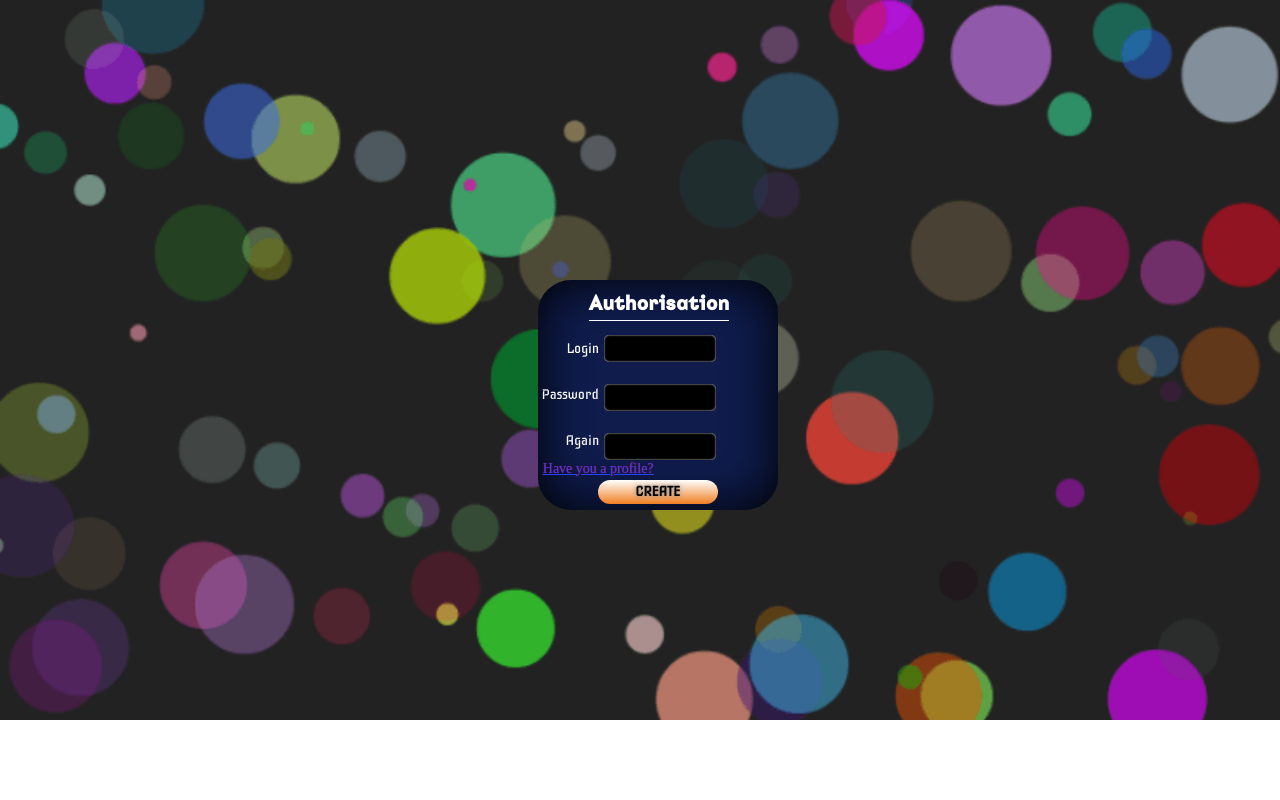
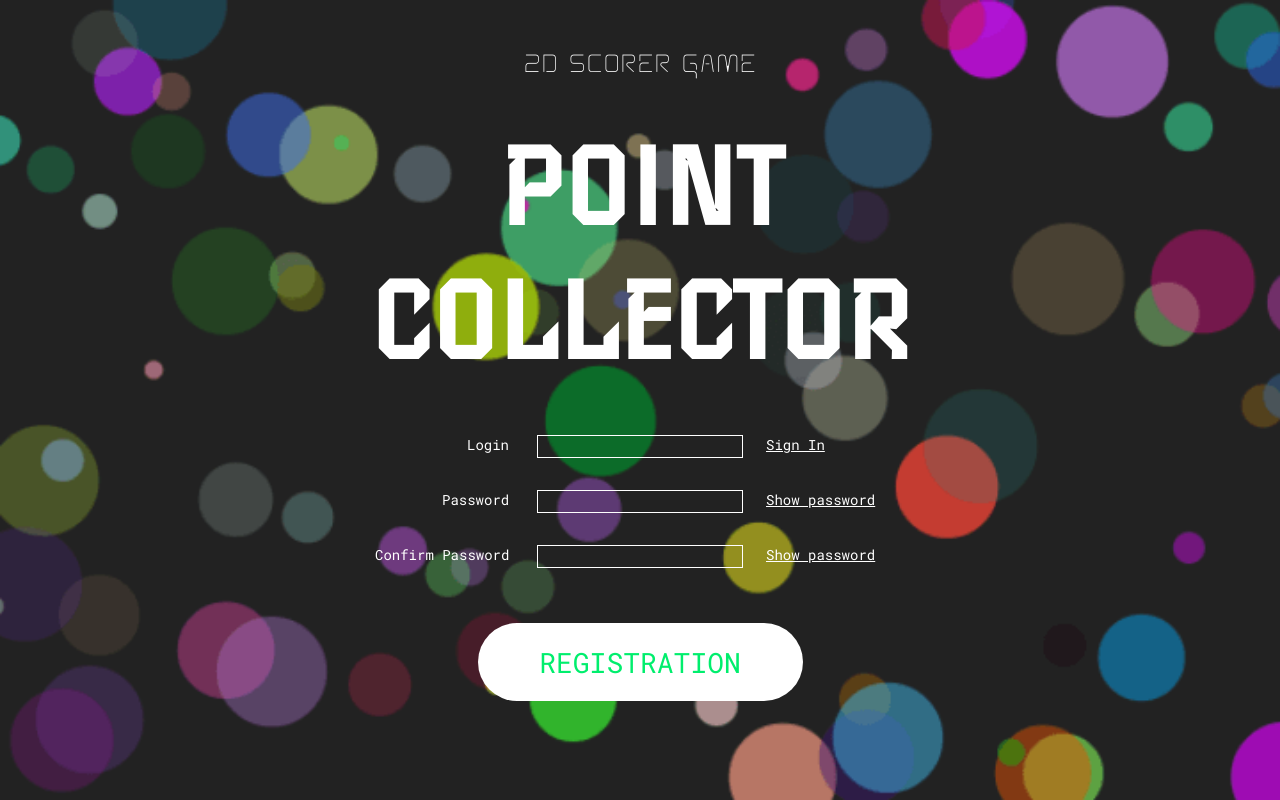
Before and after one commit to passionary/points-collector, a PHP site: page /www/index.php in a window 1280 px wide. Run offline with PHP 8.4, Linux system fonts and the light colour scheme.

Commit message:
validation changed;

```diff
--- a/www/auth.php
+++ b/www/auth.php
@@ -33,7 +33,7 @@
 			$no_let = false;
 		}else if(strlen($name) == 0)
 		{
-			$empty_name = 'Поля не должны быть пустыми!';
+			$empty_name = 'Поле не должно быть пустым!';
 			$errors[] = $empty_name;
 			$no_let = true;
 		}
@@ -44,7 +44,7 @@
 			$no_let = false;
 		}else if(strlen($password) == 0)
 		{
-			$empty_password = 'Поля не должны быть пустыми!';
+			$empty_password = 'Поле не должно быть пустым!';
 			$errors[] = $empty_password;
 			$no_let = true;
 		}
@@ -89,43 +89,34 @@
 				{
 					$Xcoord = '55.1%';
 					$Ycoord = '44%';
-					echo "<p class=\"message\" style=\"top:$Ycoord;left:$Xcoord;font-family:Bork Display;\">".array_shift($errors)."</p>";
+					echo "<p class=\"name\">".array_shift($errors)."</p>";
 				}else if ($message == $short_password)
 				{
 					$Xcoord = '55.1%';
 					$Ycoord = '52%';
-					echo "<p class=\"message\" style=\"top:$Ycoord;left:$Xcoord;font-family:Bork Display;\">".array_shift($errors)."</p>";
+					echo "<p class=\"password\">".array_shift($errors)."</p>";
 				}else if($message == $empty_name)
 				{
 					$Xcoord = '55.1%';
 					$Ycoord = '43.6%';
-					echo "<p class=\"message\" style=\"top:$Ycoord;left:$Xcoord;font-family:Bork Display;\">".array_shift($errors)."</p>";
+					echo "<p class=\"name\">".array_shift($errors)."</p>";
 				}
 				if($message == $no_coin_pswd)
 				{
 					$Xcoord = '55.1%';
 					$Ycoord = '59.3%';
-					echo "<p class=\"message\" style=\"top:$Ycoord;left:$Xcoord;font-family:Bork Display;\">".array_shift($errors)."</p>";
+					echo "<p class=\"password\">".array_shift($errors)."</p>";
 
 				}
 				if($message == $empty_name)
 				{
 					$Xcoord = '55.1%';
 					$Ycoord = '51.5%';
-					echo "<p class=\"message\" style=\"top:$Ycoord;left:$Xcoord;font-family:Bork Display;\">".array_shift($errors)."</p>";
+					echo "<p class=\"name\">".array_shift($errors)."</p>";
 				}else if ($message == $coincidenced_name)
 				{
 					$double = true;
-					echo "<p style=\"top:26%;left:42.3%;font-family:Bork Display;color:red;z-index:1000;\">Такой логин уже есть</p>";
-				}else if ($message == $coincidenced_password)
-				{
-					if($double)
-					{
-						echo "<p style=\"top:30%;left:42.3%;font-family:Bork Display;color:red;z-index:1000;\">Такой пароль уже есть</p>";
-					}else
-					{
-						echo "<p style=\"top:30%;left:42.3%;font-family:Bork Display;color:red;z-index:1000;\">Такой пароль уже есть</p>";
-					}
+					echo "<p class=\"name\">Такой логин уже есть</p>";
 				}
 			}
 		}
--- a/www/index.php
+++ b/www/index.php
@@ -7,114 +7,126 @@
         <meta charset="utf-8">
         <title>Bounce</title>
         <style>
-            .message{
+            * {
+                font-family: Roboto;
+                font-size: 14px;
+            }
+            body {
+                overflow: hidden;
+                margin:0;
+                background: url('bounces.png') no-repeat;
+                background-size: cover;
+                min-height: 100vh;
+            }
+            .name {
+                position: absolute;
+                line-height: 7px;
                 color:red;
-                font-size:7px;
+                top: 454px;
+                left: 668px;
+                font-size: 10px;
+            }
+            .password {
                 position: absolute;
-                z-index: 1000;
                 line-height: 7px;
-                width:65px;
-                margin: 0;
-                padding: 0;
-                height:22px;
+                color:red;
+                left: 668px;
+                top: 509px;
+                font-size: 10px;
             }
-            body{
-                margin: 0;
-                overflow: hidden;
+            .wrapper {
+                display: flex;
+                justify-content: center;
             }
-            img{
-                display: block;
+            .content {
+                width: 595px;
+            }
+            .margin-top-20 {
+                margin-top: 20px;
+            }
+            .title {
+                text-align: center;
+                text-transform: uppercase;
+                color: #fff;
+            }
+            .title-description {
+                margin-top: 48px;
+                font-size: 29px;
+                font-family: AunchantedXspaceThin;
+            }
+            .title-main {
+                margin-top: 43px;
+                font-size: 110px;
+                font-family: arbat;
+                margin-bottom: 45px;
+            }
+            .submit-form {
+                display: flex;
+                flex-direction: column;
+                align-items: center;
+            }
+            .data-container {
+                display: flex;
                 width: 100%;
-                height: 100%;
+                justify-content: space-between;
             }
-            #auth{
+            .labels {
+                text-align: right;
+            }
+            .input-section label {
+                color: #fff;
+            }
+            .input-section {
+                position: relative;
+                display: flex;
+                flex-direction: column;
+            }
+            .label, .action {
                 position: absolute;
-                left:42%;
-                top:35%;
-                width:240px;
-                height:230px;
-                background-color:#0f1c4c;
-                border-radius: 14%;
-                box-shadow: 0 0 50px inset;
+                white-space: nowrap;
             }
-            .auth{
-                position: absolute;
-                top:26%;
-                left:38%;
-                z-index: 100;
-                font-size:16px;
-                color:green;
+            .login-label {
+                left: -70px;
             }
-            .login{
-                color:#2942ff;
-                font-size:14px;
+            .password-label {
+                left: -95px;
+            }
+            .confirm-password-label {
+                left: -162px;
+            }
+            .login-action {
+                left: 229px;
+            }
+            .password-action {
+                left: 229px;
                 white-space: nowrap;
-                margin-left:10px;
-                position: absolute;
-                left:-2%;
-                top:78.5%;
-                text-shadow: 0 0 1px red;
             }
-            input{
-                margin-top:7px;
-                margin-bottom:15px;
-                margin-left:27.5%;
-                width:45%;
-                height:25px;
-                border:none;
-                box-shadow: 0 0 2px inset;
-                background-color:black;
-                color:white;
-                border-radius: 5px;
+            .input-section a, span {
+                color: #fff;
             }
-            h2{
-                font-size: 19px;
-                margin-top:16px;
-                padding-bottom:0;
-                margin-bottom:7px;
-                color:white;
-                margin-left:51px;
-                font-family:UltratypeBeta;
-                padding-left:0;
-                width:140px;
-                border-bottom:1px solid white;
-                padding-bottom: 5px;
+            .input-section input {
+                color: #fff;
+                background: none;
+                border: 1px solid #fff;
+                width: 200px;
             }
-            button{
-                background:linear-gradient(to top,#f07f22,white);
-                color:black;
-                text-shadow: 0 0 5px gray;
-                font-weight: bold;
-                margin-left:25%;
-                margin-top:5px;
-                border:none;
-                border-radius: 50px;
-                width:120px;
-                height:24px;
-                font-size: 14px;
-                padding-top:0;
-                font-family: arbat;
+            .submit__btn {
+                border-radius: 100px;
+                width: 325px;
+                height: 78px;
+                background: #fff;
+                color: #00EE6D;
+                font-size: 28px;
+                margin-top: 55px;
+                border: none;
                 cursor: pointer;
             }
-            p{
-                position: absolute;
-                font-size:14px;
-                color:white;
+            .margin-bottom {
+                margin-bottom: 32px;
             }
-            p:nth-child(2){
-                top:20%;
-                left:12%;
-                font-family: arbat;
-            }
-            p:nth-child(3){
-                top:40%;
-                left:4px;
-                font-family: arbat;
-            }
-            p:nth-child(4){
-                top:60%;
-                left:28px;
-                font-family: arbat;
+            @font-face {
+                font-family: Roboto;
+                src: url(RobotoMono.ttf);
             }
             @font-face{
                 font-family: arbat;
@@ -128,22 +140,36 @@
                 font-family: Bork Display;
                 src:url(17236.otf);
             }
+            @font-face{
+                font-family: AunchantedXspaceThin;
+                src:url(AunchantedXspaceThin.ttf);
+            }
         </style>
     </head>
     <body>
-        <img src="bounces.png">
-        <form method="POST" action="/index.php">
-            <div id="auth">
-                <h2>Authorisation</h2>
-                <p>Login</p>
-                <p>Password</p>
-                <p>Again</p>
-                <input type="text" name="name">
-                <input type="password" name="password">
-                <input type="password" name="password2">
-                <a href="log.php" class="login">Have you a profile?</a>
-                <button type="submit">CREATE</button>
+        <div class="wrapper">
+            <div class="content">
+                <p class="title title-description">2d scorer game</p>
+                <h1 class="title title-main">point collector</h1>
+                <form action="<?php echo $_SERVER['PHP_SELF'];?>" method="POST" class="submit-form">
+                    <div class="input-section margin-bottom">
+                        <label class="label login-label" for="login">Login</label>
+                        <input name="name" id="login" type="text">
+                        <a class="action login-action" href="/log.php">Sign In</a>
+                    </div>
+                    <div class="input-section margin-bottom">
+                        <label class="label password-label" for="password">Password</label>
+                        <input name="password" type="password" id="password" type="text">
+                        <a class="action password-action" href="/">Show password</a>
+                    </div>
+                    <div class="input-section">
+                        <label class="label confirm-password-label" for="password2">Confirm Password</label>
+                        <input name="password2" type="password" id="password2" type="text">
+                        <a class="action password-action" href="/">Show password</a>
+                    </div>
+                    <input type="submit" value="REGISTRATION" class="submit__btn" />
+                </form>
             </div>
-        </form>
+        </div>
     </body>
 </html>
```
Also changed, not shown: www/log.php (+17 -6 lines), www/login.php (+7 -7 lines).
